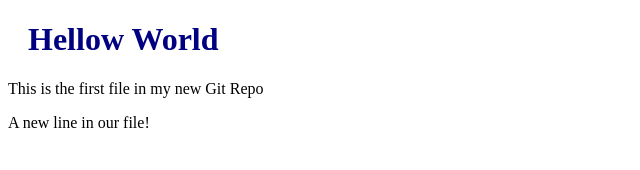
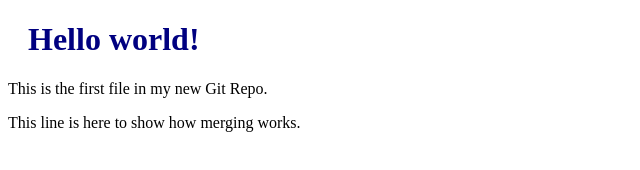
Before and after one commit to Ben-Flockhart/Hello-world, a plain HTML site: page index.html in a window 1280 px wide. Shown: the whole page, without its empty margins (0-640 px from the left). Drawn offline with Linux system fonts and the light colour scheme.

Commit message:
Updated index.html with emergency fix

```diff
--- a/index.html
+++ b/index.html
@@ -1,14 +1,14 @@
 <!DOCTYPE html>
-<HTML>
-    <head>
-        <title> Hello World!</title>
-        <link rel="stylesheet" href="bluestyle.css">
-    </head>
+<html>
+<head>
+<title>Hello World!</title>
+<link rel="stylesheet" href="bluestyle.css">
+</head>
+<body>
 
-    <body>
-        <h1>Hellow World</h1>
-        <p>This is the first file in my new Git Repo</p>
-        <p>A new line in our file!</p>
-    </body>
+<h1>Hello world!</h1>
+<p>This is the first file in my new Git Repo.</p>
+<p>This line is here to show how merging works.</p>
 
-</HTML>
+</body>
+</html>
```
